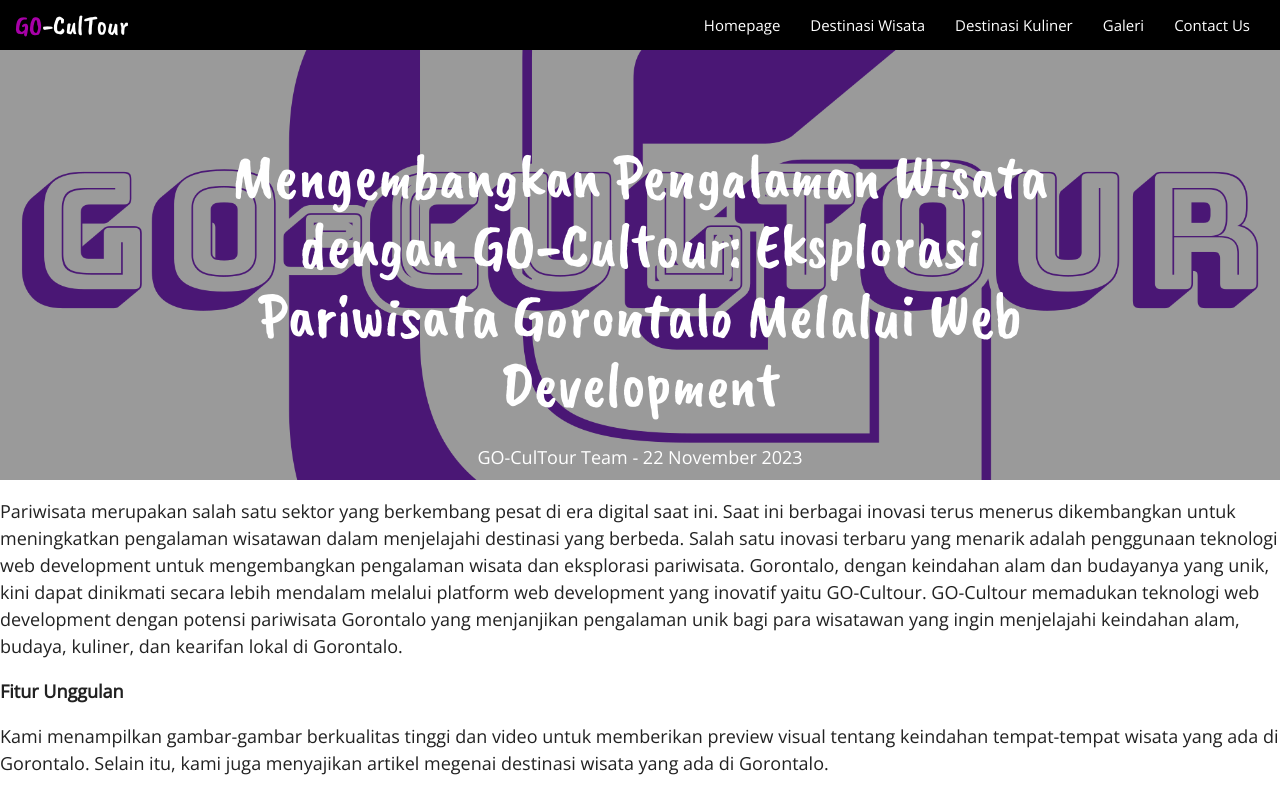
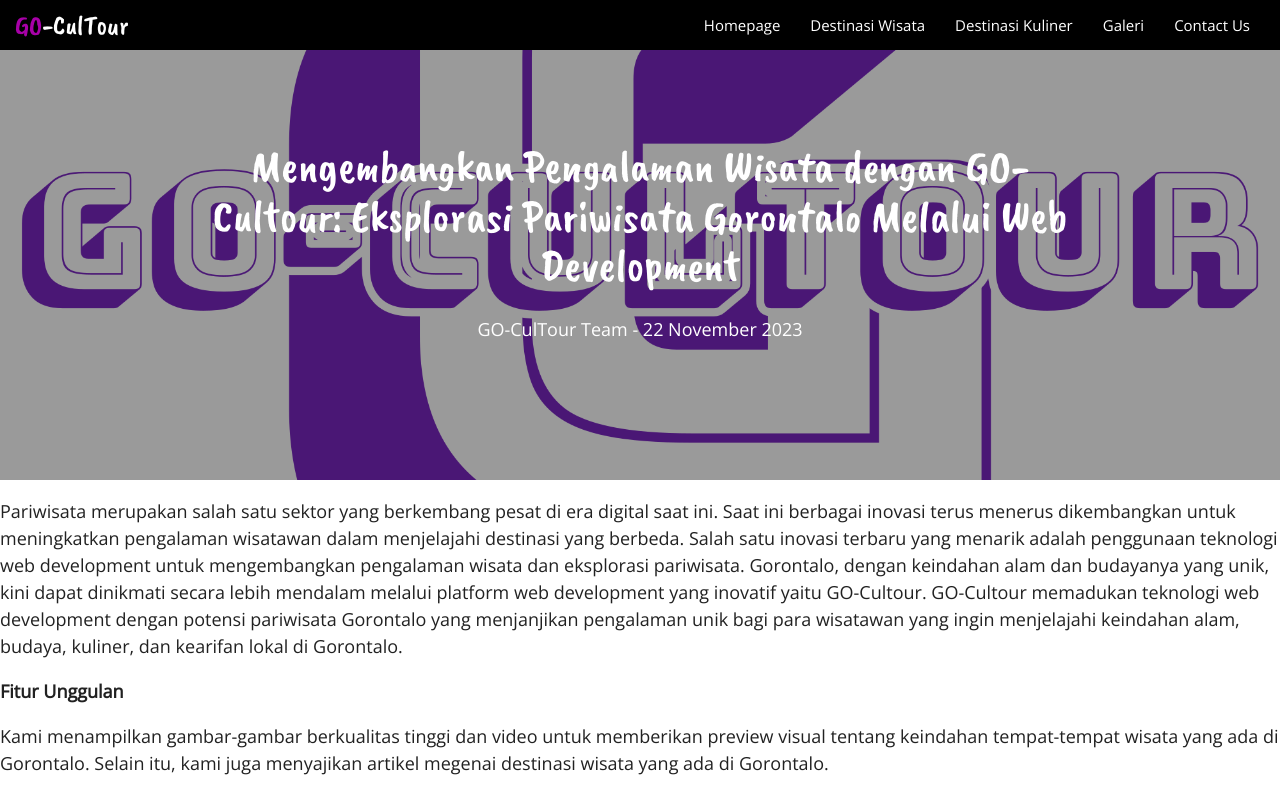
Before and after one commit to hfbw03/gocultour.github.io, a plain HTML site: page artikel_intro.html in a window 1280 px wide. Shown: the top 793 px of the page. Drawn offline with nearby package versions, Linux system fonts and the light colour scheme; files whose address does not match are found by name.

Commit message:
Update page-header.css

```diff
--- a/styles/page-header.css
+++ b/styles/page-header.css
@@ -28,3 +28,7 @@
 #page-header .header-overlay .header-content h1 {
     font-size: 5em;
 }
+
+#page-header .header-overlay .header-artikel h1 {
+    font-size: 3em;
+}
```
